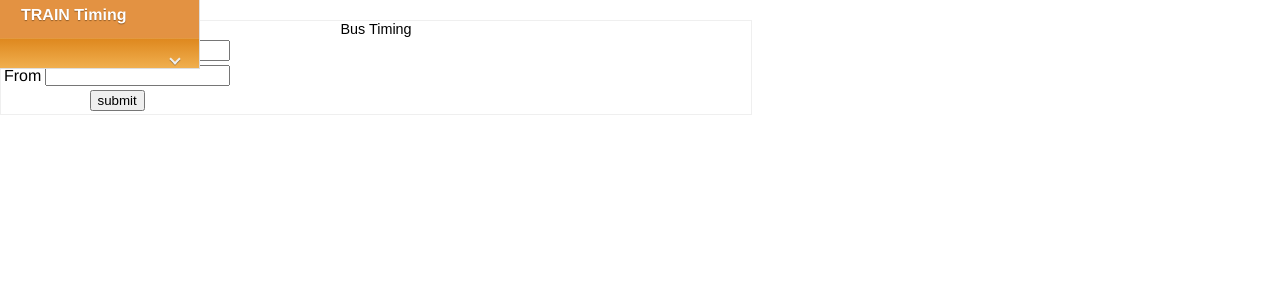
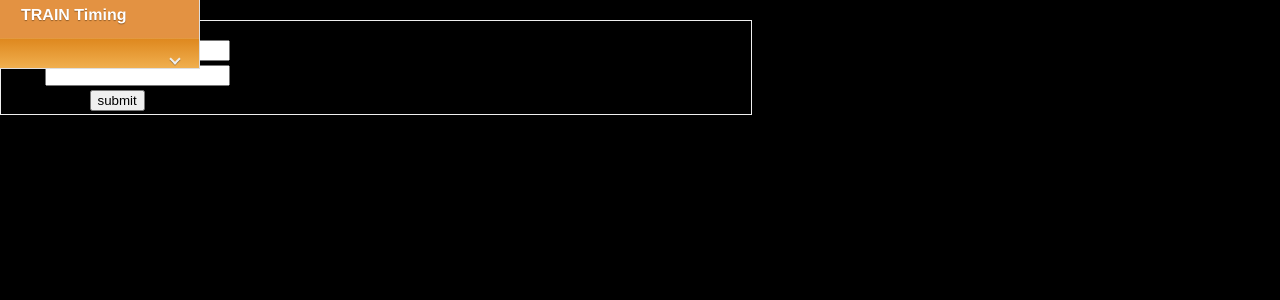
Before and after one commit to soumya12345/ecity4u, a PHP site: page /bus_timing.php in a window 1280 px wide. Shown: the part 100-400 px from the top of the page. Run offline with PHP 8.4, Linux system fonts and the light colour scheme; some web fonts are replaced.

Commit message:
style.css(bgcolur #000)

```diff
--- a/style.css
+++ b/style.css
@@ -2,6 +2,7 @@
 html{
 margin:0px;
 padding:0px;
+background:#000;
 }
 body{
 margin:0px;
```
